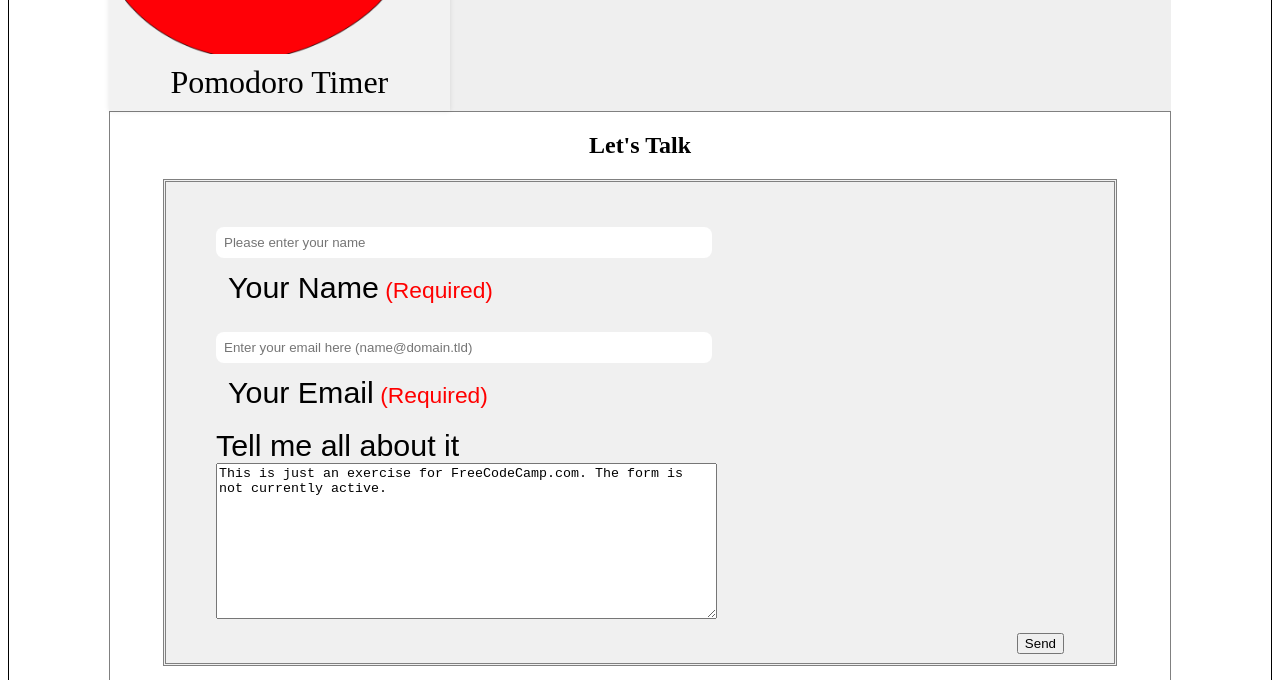
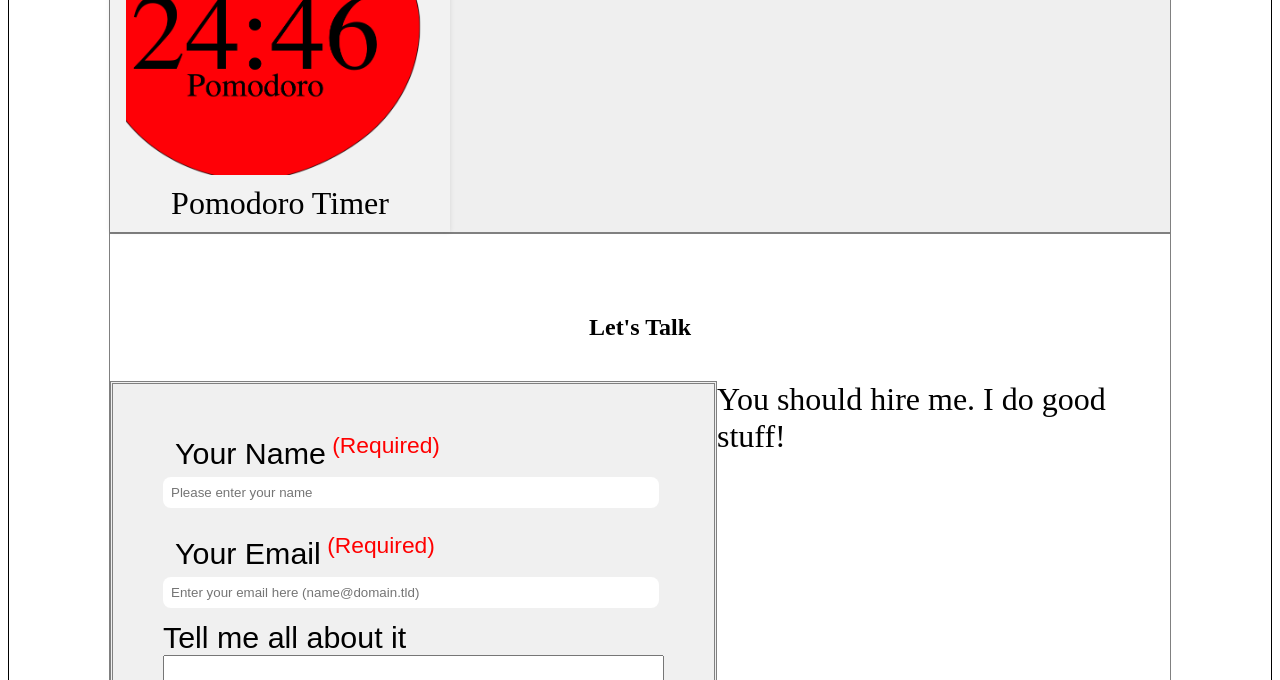
Before and after one commit to francismaile/portfolio, a plain HTML site: page index.html in a window 1280 px wide. Shown: the part 1990-2670 px from the top of the page. Drawn offline with Linux system fonts and the light colour scheme.

Commit message:
worked on contact form section. not done yet

```diff
--- a/css/style.css
+++ b/css/style.css
@@ -93,13 +93,13 @@ h2 {
 
 /*
  * Sections
+ */
+
 section {
- border-bottom: 1px solid #fafafa;
- border: 1px solid;
+	border: thin solid gray;
 	padding-top: 60px;
 }
 
- */
 
 #welcome-section {
   background: #efefef;
@@ -177,7 +177,18 @@ h2 {
 	border: thin gray solid;
 }
 
+#form-wrapper {
+	margin: 20px auto;
+	display: flex;
+}
+
+#pitch {
+	flex: 1;
+}
+
 #contact div.form-element {
+	display: flex;
+	flex-direction: column;
 	margin-top: 0px;
 	margin-bottom: 0px;
 	padding-top: 6px;
@@ -186,6 +197,7 @@ h2 {
 }
 
 form#contact-form {
+	flex: 1;
 	position: relative;
 	width: 80%;
 	border: 3px ridge gray;
@@ -197,6 +209,7 @@ form#contact-form {
 }
 
 label {
+	order: -1;
 	font: .95em sans-serif;
 	user-select: none;
 	white-space: nowrap;
@@ -227,6 +240,7 @@ label.message-label {
 
 input[required] + label:after {
   content: ' (Required)';
+	vertical-align: super;
 	font-size: 0.75em;
   color: red;
 }
@@ -238,15 +252,18 @@ label div.required {
 	font-size: smaller;
 }
 
+#pitch {
+	margin: 20px auto;
+	font-size: 2em;
+}
+
 
   /*****************************************************************/
-/*                                                               */
-/* Icons                                                         */
+  /* Social Icons                                                  */
   /* https://bootsnipp.com/snippets/featured/spinning-social-icons */
-/* footer social icons                                                             */
-/*                                                               */
   /*****************************************************************/
 
+/* footer social icons */
 ul.social-network {
 	list-style: none;
 	display: inline;
@@ -352,9 +369,12 @@ footer .container {
  */
 
 .border {
-	border: thin solid;
+	border: thin solid red;
 }
 
-/*
-A modern workaround is to use the CSS scroll-margin-top property in combination with the :target selector. Described in detail: https://www.bram.us/2020/03/01/prevent-content-from-being-hidden-underneath-a-fixed-header-by-using-scroll-margin-top/
-*/
+/**************************************************************************************************************************/
+/* Prevent content from being hidden underneath a fixed header by using                                                   */
+/* scroll-margin-top A modern workaround is to use the CSS scroll-margin-top                                              */
+/* property in combination with the :target selector. Described in detail:                                                */
+/* https://www.bram.us/2020/03/01/prevent-content-from-being-hidden-underneath-a-fixed-header-by-using-scroll-margin-top/ */
+/**************************************************************************************************************************/
--- a/index.html
+++ b/index.html
@@ -90,7 +90,7 @@
 		</section>
 		<section id="contact">
 			<h2>Let's Talk</h2>
-			<div class="container" id="contact-form">
+			<div id="form-wrapper">
 				<form id="contact-form" >
 						<div class="form-element">
 							<input id="name" type="text" name="name" placeholder="Please enter your name " required>
@@ -104,21 +104,25 @@
 
 						<div class="form-element">
 							<label for="user-message-input" class="message-label">Tell me all about it</label>
-							<textarea class="form-control" id="user-message-input" rows="10" cols="60">This is just an exercise for FreeCodeCamp.com. The form is not currently active.
+							<textarea class="form-control" id="user-message-input" rows="10" cols="60">
+
 							</textarea>
 						</div>
 							<button type="submit" class="btn btn-primary" style="float: right;">Send</button>
 				</form>
+				<div id="pitch">
+					You should hire me. I do good stuff!
+				</div>
 			</div>
-				<div style="text-align: center;">
+			</div>
+		</section>
+		<section id="footer">
 					<ul class="social-network social-circle">
 						<li><a href="https://github.com/francismaile" target="_blank" class="icoGit" title="GitHub"><i class="fa fa-github"></i></a></li>
 						<li><a href="https://www.facebook.com/francismaile" target="_blank" class="icoFacebook" title="Facebook"><i class="fa fa-facebook"></i></a></li>
 						<li><a href="https://twitter.com/FrancisMaile" target="_blank" class="icoTwitter" title="Twitter"><i class="fa fa-twitter"></i></a></li>
 						<li><a href="https://www.linkedin.com/in/francis-maile" target="_blank" class="icoLinkedin" title="Linkedin"><i class="fa fa-linkedin"></i></a></li>
 					</ul>
-				</div>
-			</div>
 		</section>
 
   </div> <!-- wrapper -->
```
Lines whose indentation alone changed are shown as unchanged.
